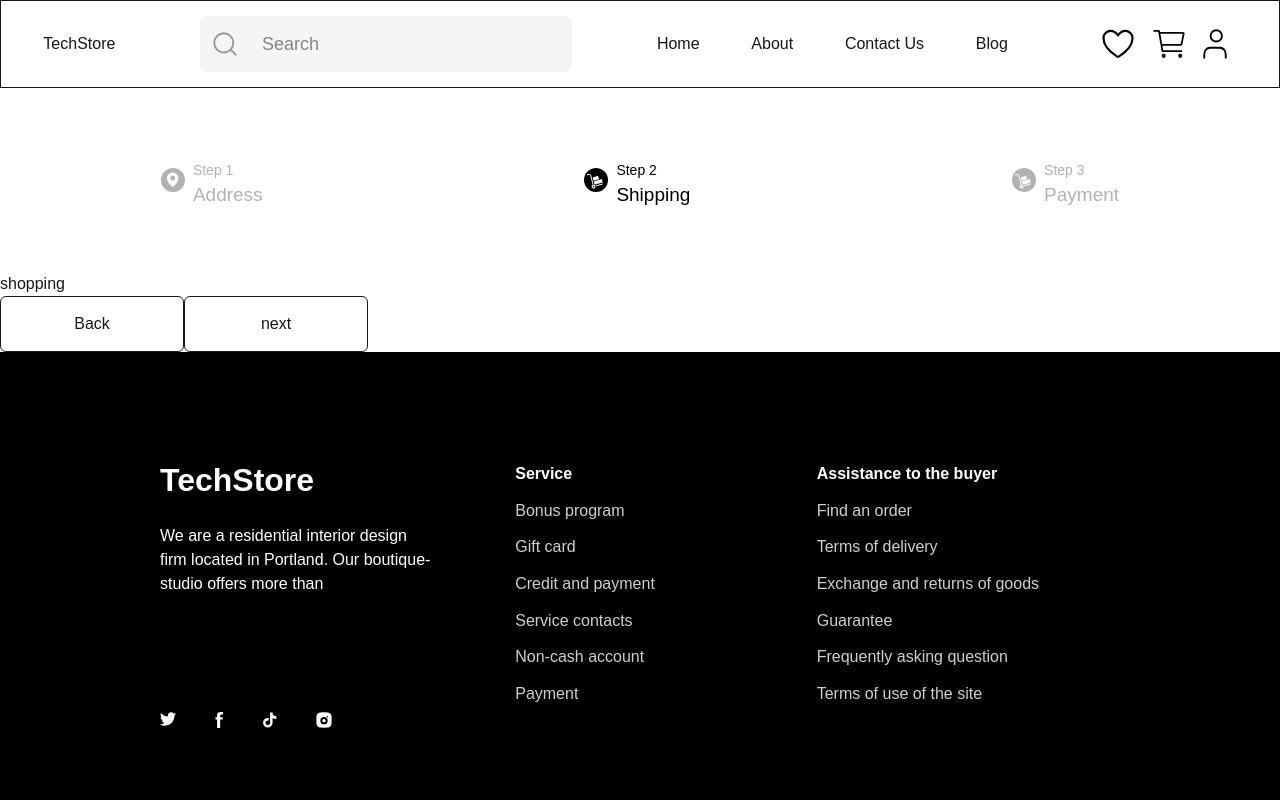
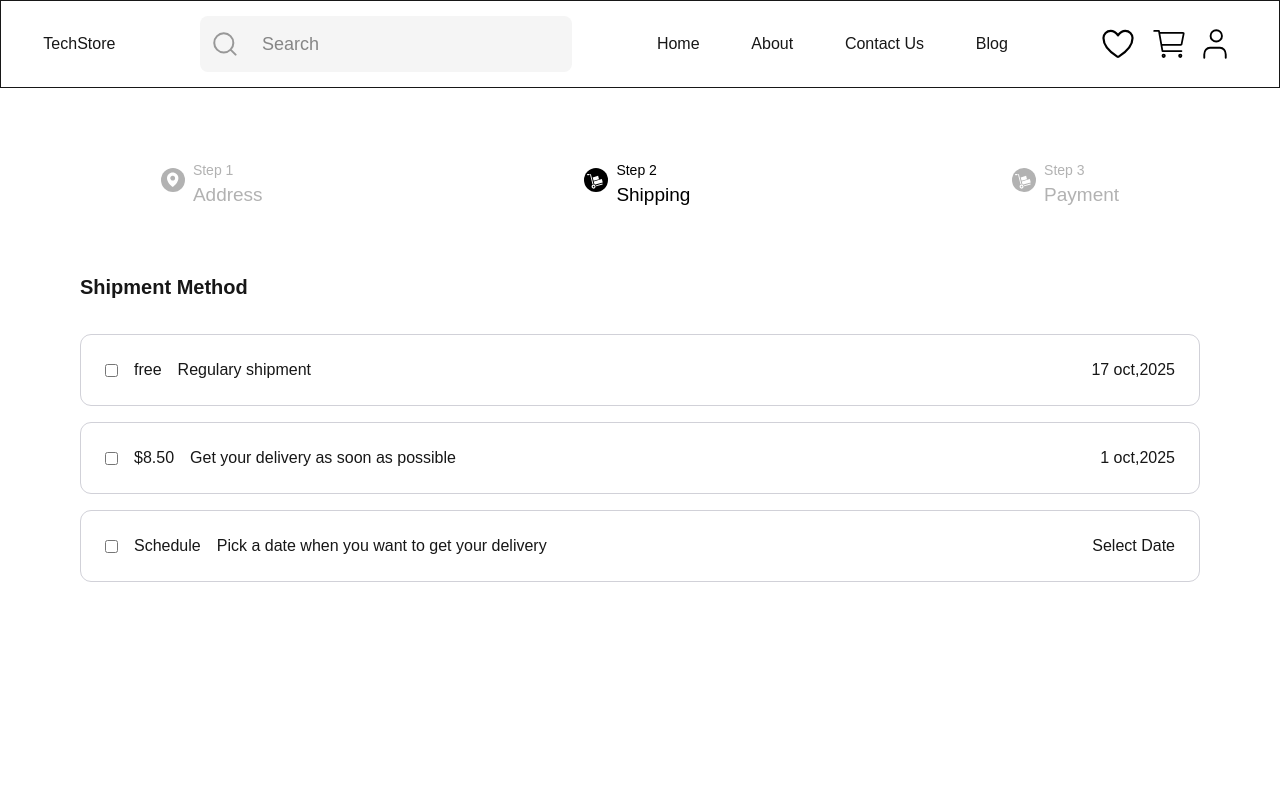
Before and after one commit to Nurlan98Is/TechStore, a Next.js app: page /shipping in a window 1280 px wide. Shown: the top 800 px of the page. Built offline with nearby package versions, Linux system fonts and the light colour scheme.

Commit message:
add shipment method

```diff
--- a/app/(Payment)/shipping/page.tsx
+++ b/app/(Payment)/shipping/page.tsx
@@ -1,13 +1,20 @@
 'use client'
 import Button from "@/shared/ui/Button";
 import {useRouter} from "next/navigation";
+import SelectShippingMethod from "@/features/address/ui/SelectShippingMethod";
 export default function ShippingPage() {
     const router = useRouter();
     return (
-        <div>
-            <p>shopping</p>
-            <Button onClick={() => router.push('/cart')}>Back</Button>
-            <Button onClick={() => router.push('/payment')}>next</Button>
+        <div className='flex flex-col items-center justify-center pb-[48px]'>
+            <div className='mb-[224px]'>
+                <p className='pb-[32px] font-semibold text-[20px]'>Shipment Method</p>
+                <SelectShippingMethod/>
+            </div>
+
+            <div>
+                <Button borderColor={'black'} onClick={() => router.push('/cart')}>Back</Button>
+                <Button className='ml-[23px]' borderColor='black' backgroundColor={'black'} textColor={'white'} onClick={() => router.push('/payment')}>next</Button>
+            </div>
         </div>
     )
 }
--- /dev/null
+++ b/entities/shipmentMethod/ShipmentMethod.tsx
@@ -0,0 +1,20 @@
+interface ShipmentMethodProps {
+    paymentPlan: string,
+    descriptionPayment: string,
+    date: string,
+}
+
+export default function ShipmentMethod({paymentPlan, descriptionPayment, date}: ShipmentMethodProps) {
+    return (
+        <div className='w-[1120px] h-[72px] border border-[#D1D1D8] flex justify-between items-center rounded-[11px] px-[24px]'>
+            <div className='flex items-center gap-[16px]'>
+                <input type='checkbox'/>
+                <p>{paymentPlan}</p>
+                <p>{descriptionPayment}</p>
+            </div>
+            <div>
+                <p>{date}</p>
+            </div>
+        </div>
+    )
+}
--- /dev/null
+++ b/features/address/ui/SelectShippingMethod.tsx
@@ -0,0 +1,10 @@
+import ShipmentMethod from "@/entities/shipmentMethod/ShipmentMethod";
+export default function SelectShippingMethod() {
+    return (
+        <div className='w-[100%] flex flex-col gap-[16px]'>
+            <ShipmentMethod paymentPlan={'free'} descriptionPayment={'Regulary shipment'} date={'17 oct,2025'}/>
+            <ShipmentMethod paymentPlan={'$8.50'} descriptionPayment={'Get your delivery as soon as possible'} date={'1 oct,2025'}/>
+            <ShipmentMethod paymentPlan={'Schedule'} descriptionPayment={'Pick a date when you want to get your delivery'} date={'Select Date'}/>
+        </div>
+    )
+}
```
